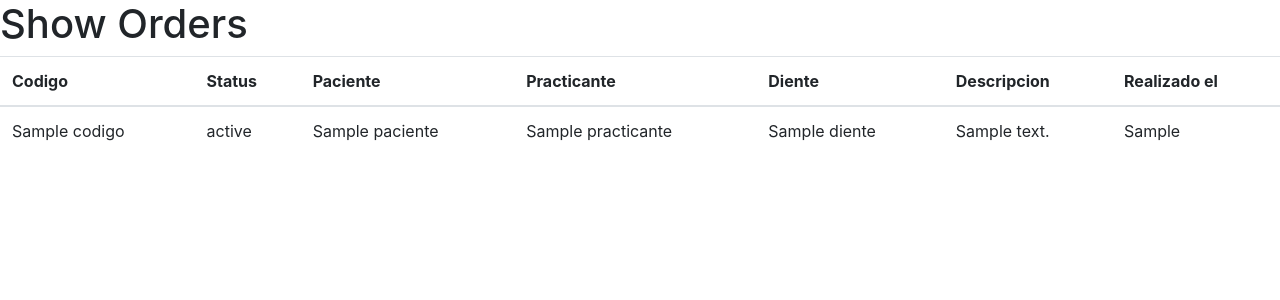
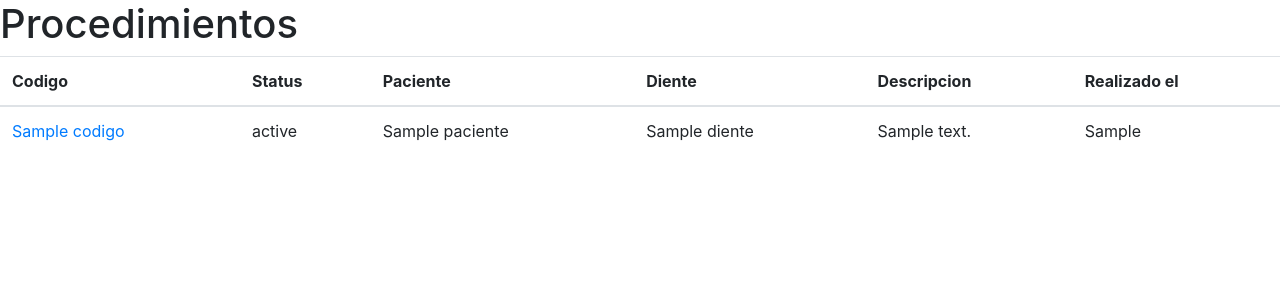
Before and after one commit to Raul-Alv/Dental-Clinic, a Django app: template clinicaDental/clinica/templates/clinica/procedimiento_list.html in a window 1280 px wide. Shown: the part 56-356 px from the top of the page. Run offline with Django 5.2, Linux system fonts and the light colour scheme; the template is opened without the code that fills it: most values are stand-ins (such as "Sample title", 1, 10 or a date in 2020); some libraries are stand-ins or nearby versions.

Commit message:
feat(CRUD): Añadido una visión individual de los procedimientos
Se añade una forma de , desde la lista, poder acceder a los datos de un procedimiento
Para el futuro se puede cambiar los datos enseñados en ambas.

```diff
--- a/clinicaDental/clinica/templates/clinica/procedimiento_list.html
+++ b/clinicaDental/clinica/templates/clinica/procedimiento_list.html
@@ -5,14 +5,13 @@
 {% endblock %}
 
 {% block content %}
-<h1>Show Orders</h1>
+<h1>Procedimientos</h1>
 <table class="table">
    <thead>
      <tr>
        <th scope="col">Codigo</th>
        <th scope="col">Status</th>
        <th scope="col">Paciente</th>
-       <th scope="col">Practicante</th>
        <th scope="col">Diente</th>
        <th scope="col">Descripcion</th>
        <th scope="col">Realizado el</th>
@@ -21,10 +20,9 @@
    <tbody>
    {% for i in procedimientos %}
      <tr>
-       <td>{{i.codigo}}</td>
+       <td><a href="/clinica/procedimiento/{{i.id}}/">{{i.codigo}}</a></td>
        <td>{{i.status}}</td>
        <td>{{i.paciente}}</td>
-       <td>{{i.practicante}}</td>
        <td>{{i.diente}}</td>
        <td>{{i.descripcion}}</td>
        <td>{{i.realizado_el}}</td>
--- a/clinicaDental/clinica/urls.py
+++ b/clinicaDental/clinica/urls.py
@@ -5,5 +5,5 @@ urlpatterns = [
     path("", views.index, name='index'),
     path("procedimiento/", views.procedimiento_list, name='procedimiento_list'),
     #path("procedimiento/crear/", views.crearProcedimiento, name='crear_procedimiento'),
-    #path("procedimiento/<int:id>/", views.getProcedimiento, name='get_procedimiento'),
+    path("procedimiento/<int:id>/", views.getProcedimiento, name='get_procedimiento'),
 ]
```
Also changed, not shown: clinicaDental/clinica/templates/clinica/procedimiento_detail.html (+17 -0 lines).
